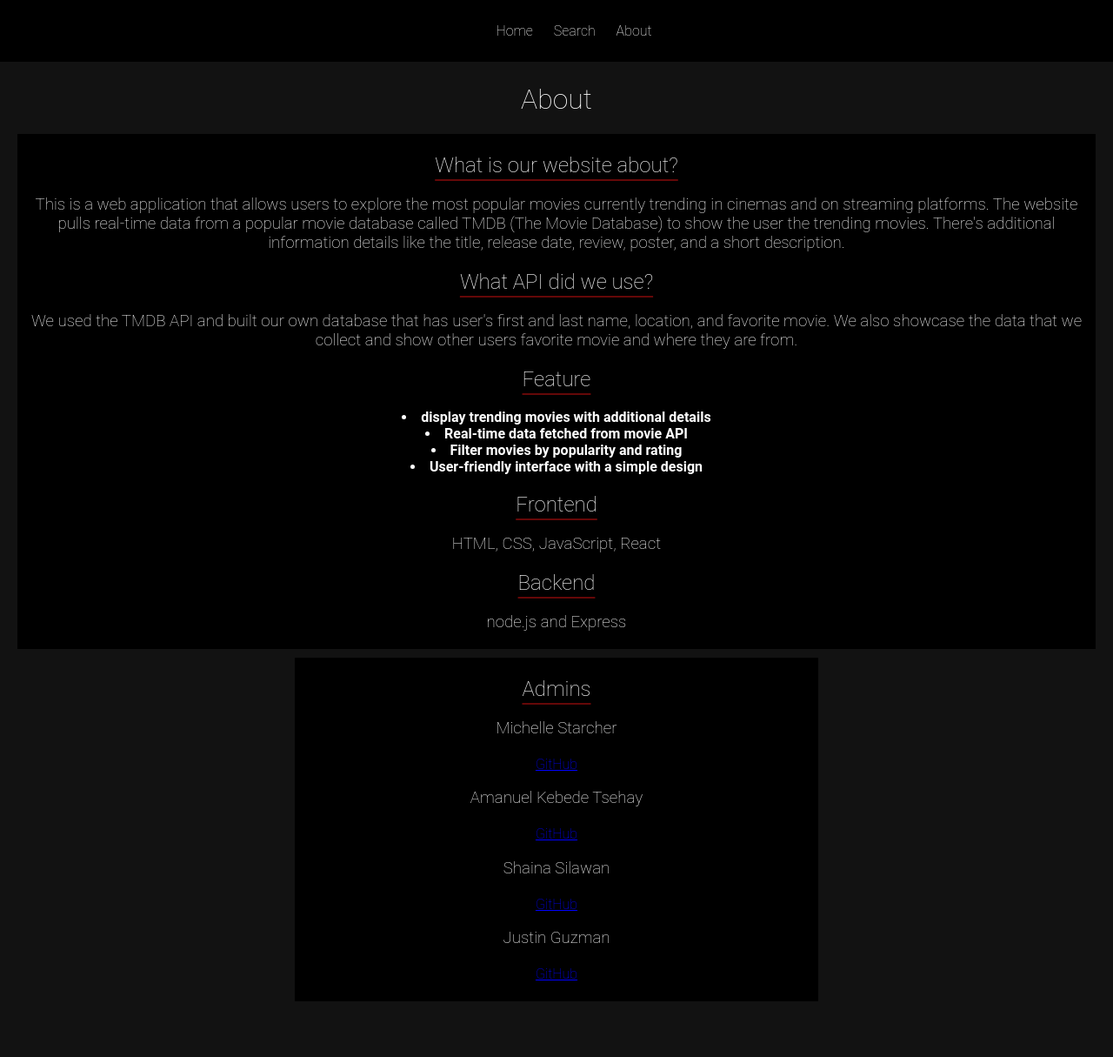
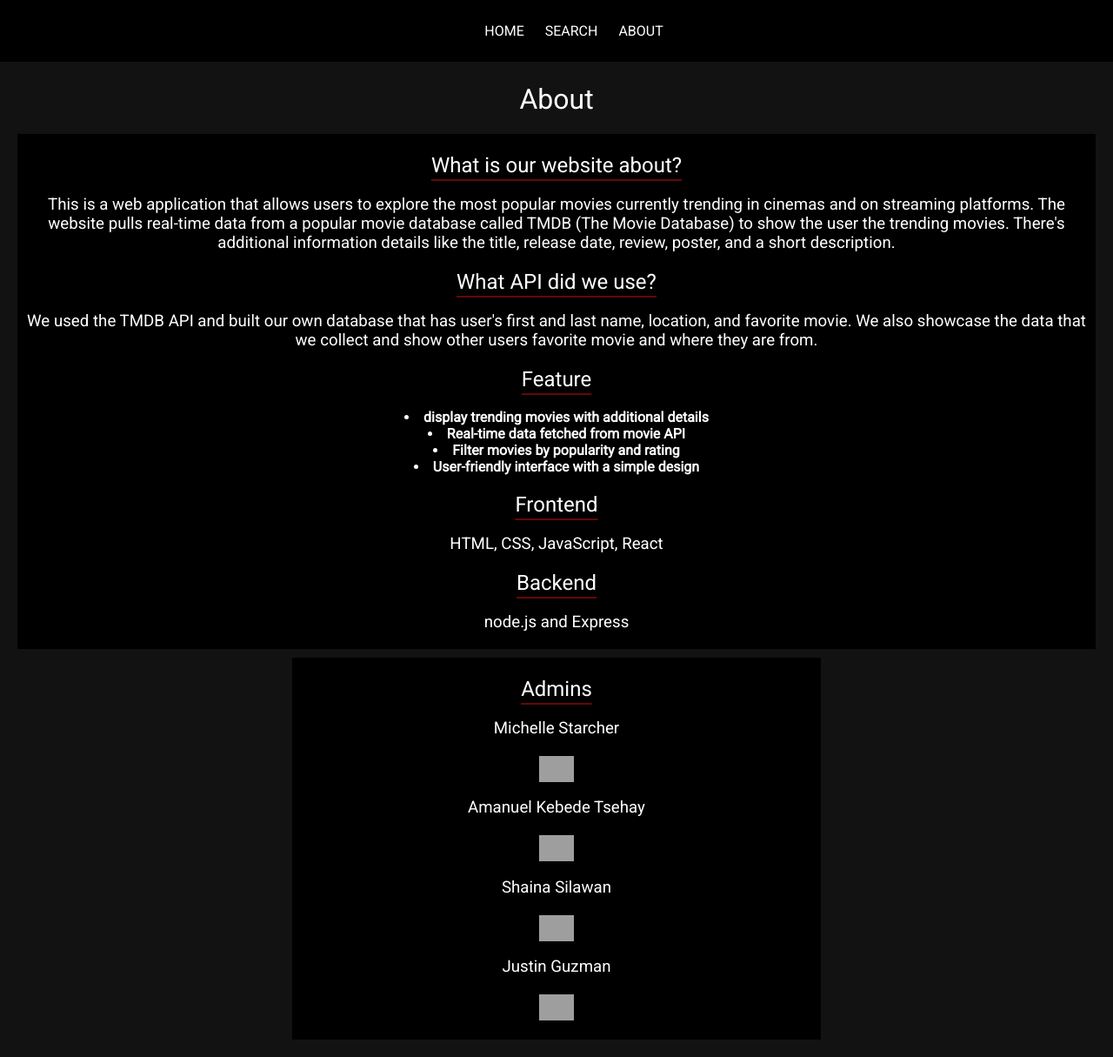
Before and after one commit to mtstarcher/INST377-Project, a website: page public/about.html in a window 1280 px wide. Shown: the whole page at 87% size. Before the commit the page ends 1171 px from the top, so only its background shows below. Drawn offline with Linux system fonts and the light colour scheme; grey boxes are pictures that could not be loaded.

Commit message:
added font and small adjustments

```diff
--- a/public/about.html
+++ b/public/about.html
@@ -3,6 +3,7 @@
     <head>
         <title>About</title>
         <link rel="stylesheet" href="about.css">
+        <link href='https://fonts.googleapis.com/css?family=Roboto' rel='stylesheet'>
     </head>
 
     <body>
@@ -10,9 +11,9 @@
         <!-- Nav Section -->
         <nav id="main-nav">
             <ul>
-                <li><a href="home.html">Home</a></li>
-                <li><a href="search.html">Search</a></li>
-                <li><a href="about.html">About</a></li>
+                <li><a href="home.html">HOME</a></li>
+                <li><a href="search.html">SEARCH</a></li>
+                <li><a href="about.html">ABOUT</a></li>
             </ul>
         </nav>
 
@@ -38,14 +39,10 @@
 
             <div class="students">
                 <h2 id="stdnt_title">Admins</h2>
-                <h3 id="name">Michelle Starcher</h3>
-                <a id="github" href="https://github.com/mtstarcher">GitHub</a>
-                <h3 id="name">Amanuel Kebede Tsehay</h3>
-                <a id="github" href="https://github.com/readmeastory">GitHub</a>
-                <h3 id="name">Shaina Silawan</h3>
-                <a id="github" href="https://github.com/ssilawan">GitHub</a>
-                <h3 id="name">Justin Guzman</h3>
-                <a id="github" href="https://github.com/justing25">GitHub</a>
+                <h3 id="name">Michelle Starcher</h3><a id="github" href="https://github.com/mtstarcher"><img src="https://img.icons8.com/ios11/512/FFFFFF/github.png" alt="github icon"></a>
+                <h3 id="name">Amanuel Kebede Tsehay</h3><a id="github" href="https://github.com/readmeastory"><img src="https://img.icons8.com/ios11/512/FFFFFF/github.png" alt="github icon"></a>
+                <h3 id="name">Shaina Silawan</h3><a id="github" href="https://github.com/ssilawan"><img src="https://img.icons8.com/ios11/512/FFFFFF/github.png" alt="github icon"></a>
+                <h3 id="name">Justin Guzman</h3><a id="github" href="https://github.com/justing25"><img src="https://img.icons8.com/ios11/512/FFFFFF/github.png" alt="github icon"></a>
             </div>
         </div>
     </body>
```
